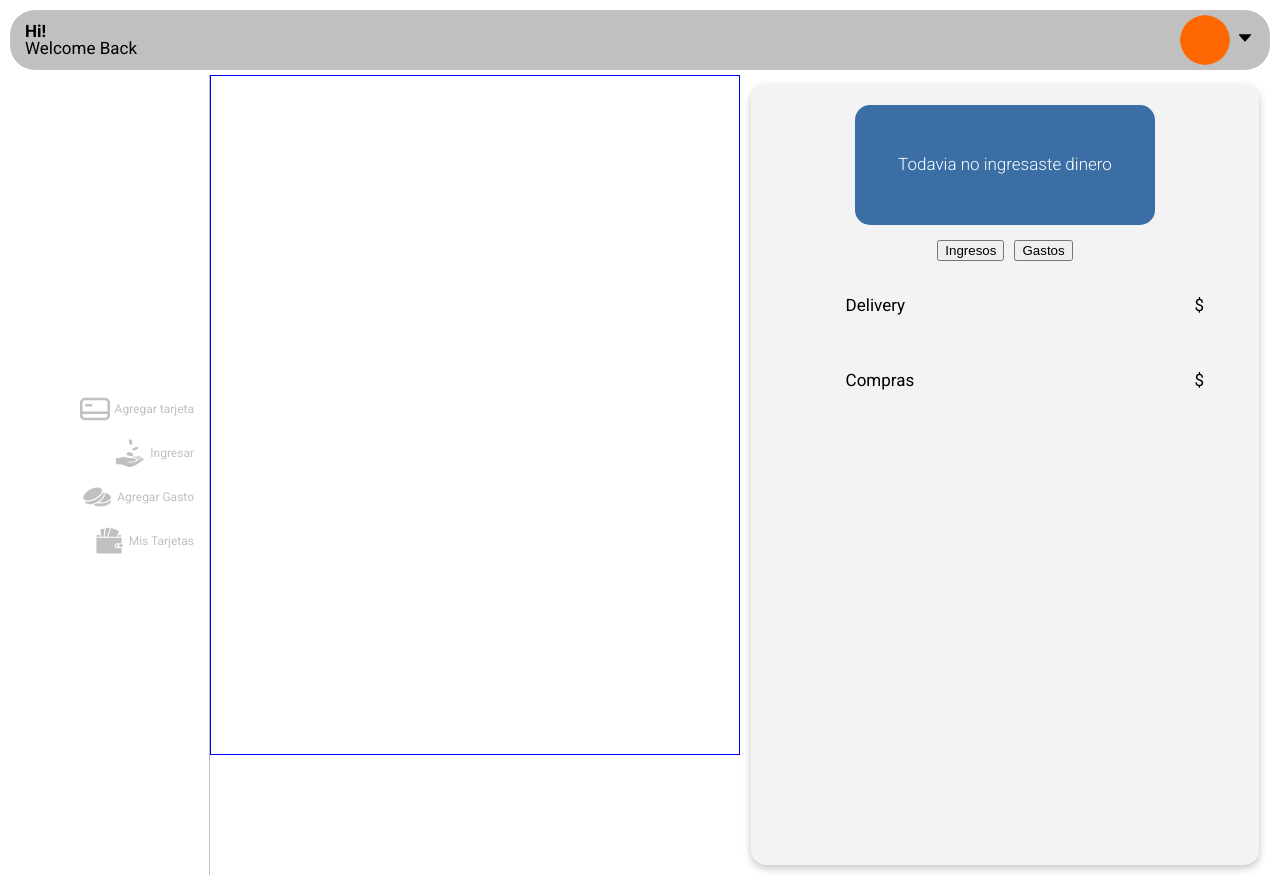
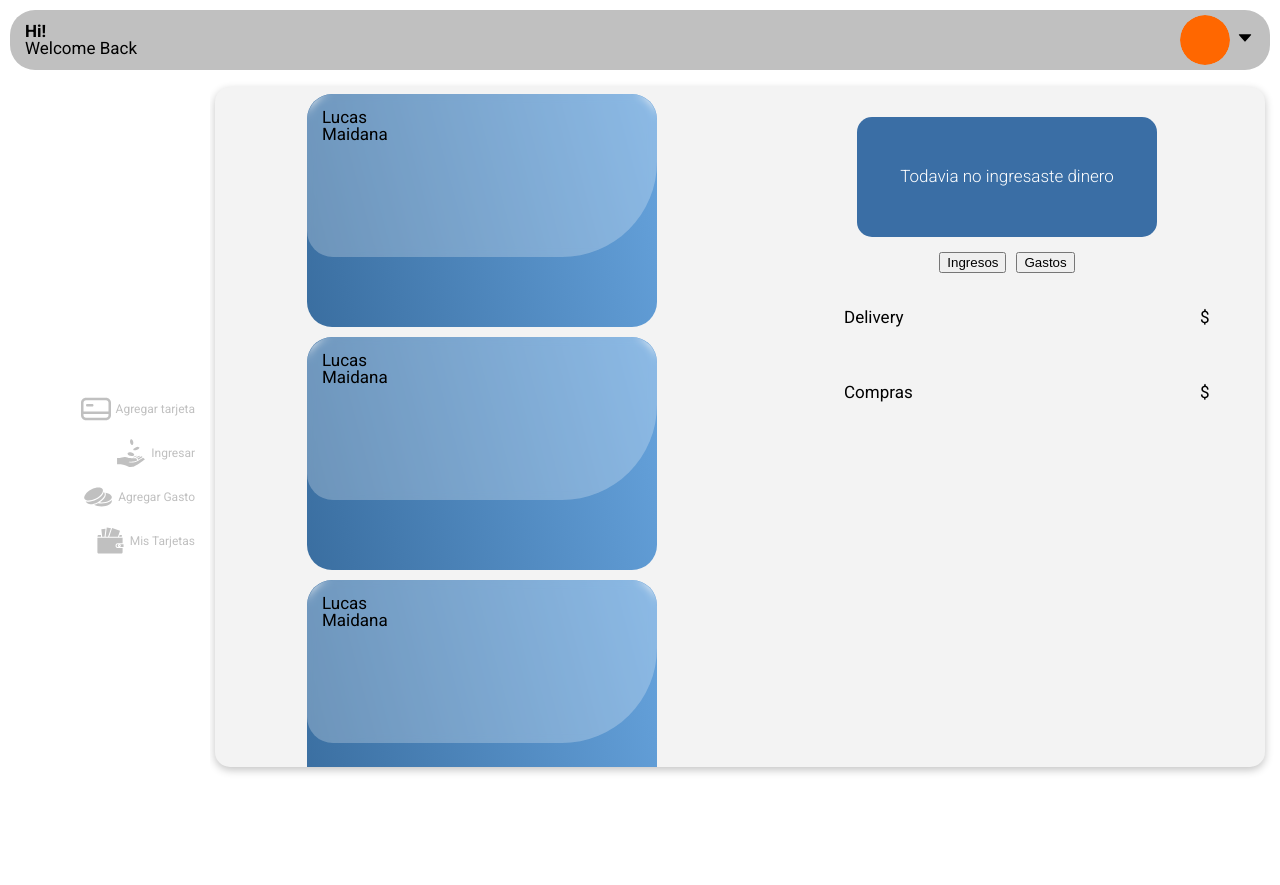
Before and after one commit to LMANMAI/Wallet-Dashboard, a React (Create React App) app: page /Dashboard in a window 1280 px wide. Built offline with nearby package versions, Linux system fonts and the light colour scheme.

Commit message:
changes preparing deploy

```diff
--- a/src/assets/index.js
+++ b/src/assets/index.js
@@ -171,7 +171,7 @@ export const Button = styled.button`
     align-items: center;
     justify-content: center;
     color: black;
-    border: 1px solid ${GrisO};
+    /* border: 1px solid ${GrisO}; */
     svg {
       font-size: 1rem;
       margin-right: 5px;
@@ -190,7 +190,7 @@ export const Container = styled.div`
   //height: 100vh;
   @media (min-width: 768px) {
     display: grid;
-    grid-template: auto 1fr / 200px 1fr 1fr;
+    grid-template: auto 1fr / 200px 1fr;
   }
 `;
 /**seccion del header */
@@ -301,17 +301,28 @@ export const UserContainer = styled.div`
 /**Seccion Main de las tarjetas */
 
 export const CardWraper = styled.div`
-  border: 1px solid red;
   transition: all 550ms ease-in-out;
   width: 100%;
-  height: 40px;
+  height: 70%;
   display: flex;
   justify-content: center;
-  @media (max-width: 768px) {
-    //  border: 1px solid red;
-    margin: 0px 280px 0 0;
+  border-radius: 25px;
+  flex: none;
+  background: rgb(2, 0, 36);
+  background: linear-gradient(
+    75deg,
+    rgba(2, 0, 36, 1) 0%,
+    rgba(58, 110, 160, 1) 0%,
+    rgba(102, 163, 221, 1) 100%
+  );
+  @media (min-width: 768px) {
+    height: 35%;
+    min-width: 60%;
+    max-width: 350px;
+    flex: none;
+    // margin: 0px 280px 0 0;
   }
-  @media (min-width: 768px) {
+  /* @media (min-width: 768px) {
     margin: 10px auto;
     width: 78%;
     height: 50px;
@@ -321,45 +332,43 @@ export const CardWraper = styled.div`
       z-index: 10;
       cursor: pointer;
     }
-  }
+  } */
 `;
 export const CardConteiner = styled.section`
-  border: 1px solid blue;
   transition: all 250ms ease-in-out;
-  position: relative;
   grid-column: 2 / 3;
   height: 290px;
   display: flex;
   flex-direction: column;
+  overflow-x: auto;
+  max-width: 100vw;
+  align-items: center;
+  align-self: center;
+  padding: 7px;
+  gap: 10px;
   @media (max-width: 768px) {
     border: 1px solid green;
-    width: 95vw;
-    overflow-x: auto;
+    width: 95%;
     flex-direction: row;
-    padding: 40px 150px;
+    padding: 10px;
   }
   @media (min-width: 768px) {
     width: 100%;
     height: 85vh;
     &:hover {
       transition: height 650ms ease-in-out;
-      ${CardWraper} {
-        height: 130px;
-        padding-top: 0px;
-      }
     }
   }
 `;
 
 export const FrontCard = styled.div`
   width: 100%;
-  height: 100%;
-  padding: 10px;
-  background-color: red;
-`;
-export const BackCard = styled(FrontCard)`
-  background-color: crimson;
-  width: 100%;
+  height: 70%;
+  padding: 15px;
+  background: rgba(255, 255, 255, 0.25);
+  backdrop-filter: blur(4px);
+  -webkit-backdrop-filter: blur(4px);
+  border-radius: 26px 26px 95px;
 `;
 
 /**Menu de Opciones  */
@@ -387,7 +396,7 @@ export const MenuContainer = styled.nav`
     display: flex;
     flex-direction: column;
     justify-content: center;
-    border-right: 1px solid #bdbdbd;
+    border-right: none;
     margin-right: 5px;
     svg {
       visibility: hidden;
@@ -440,17 +449,28 @@ export const MenuItem = styled.div`
     }
   }
 `;
-
+export const MediumContainer = styled.main`
+  background-color: #f3f3f3;
+  display: flex;
+  flex-direction: column;
+  /* border: 1px solid red; */
+  border-radius: 15px;
+  margin: 1.325rem auto;
+  height: 85vh;
+  box-shadow: rgba(0, 0, 0, 0.24) 0px 3px 8px;
+  @media (min-width: 768px) {
+    flex-direction: row;
+    margin: 0.725rem 5px;
+  }
+`;
 /**Transactions */
 export const MovementsSection = styled.section`
   min-height: 40vh;
   width: 96%;
   margin: 10px auto;
   padding: 10px;
-  background-color: #f3f3f3;
-  grid-column: 3 / 4;
-  border-radius: 15px;
-  box-shadow: rgba(0, 0, 0, 0.24) 0px 3px 8px;
+  /*
+  grid-column: 3 / 4; */
 `;
 export const Section = styled.div`
   display: flex;
@@ -556,7 +576,7 @@ export const ButtonModal = styled.button`
   color: white;
 `;
 export const ModalCardsContainer = styled.div`
-  border: 1px solid red;
+  /* border: 1px solid red; */
   display: flex;
   justify-content: center;
   align-items: center;
@@ -568,13 +588,13 @@ export const ModalCardsContainer = styled.div`
   }
 `;
 export const ModalCardWrapper = styled.div`
-  border: 1px solid green;
+  /* border: 1px solid green; */
   width: 100%;
   max-width: 300px;
 `;
 export const ModalCard = styled.div`
   min-height: 150px;
-  border: 1px solid blue;
+  /* border: 1px solid blue; */
   margin: 10px;
   border-radius: 25px;
   padding: 10px;
--- a/src/pages/Dashboard/auxiliars/Card.jsx
+++ b/src/pages/Dashboard/auxiliars/Card.jsx
@@ -1,12 +1,8 @@
 import React, { useState } from "react";
-import { CardWraper, FrontCard, BackCard } from "../../../assets";
+import { CardWraper, FrontCard } from "../../../assets";
 const Card = ({ cardinfo }) => {
   return (
     <CardWraper>
-      <BackCard>
-        <p>{cardinfo.cvv}</p>
-      </BackCard>
-
       <FrontCard>
         <p>{cardinfo.name}</p>
         <p>{cardinfo.last_name}</p>
--- a/src/pages/Dashboard/auxiliars/CardSection.jsx
+++ b/src/pages/Dashboard/auxiliars/CardSection.jsx
@@ -6,9 +6,17 @@ import { selectCardState } from "../../../features/user/userSlice";
 
 const CardSection = () => {
   const cards = useSelector(selectCardState);
+  const cardprove = {
+    name: "Lucas",
+    cvv: "548",
+    last_name: "Maidana",
+  };
   return (
     <CardConteiner>
       {React.Children.toArray(cards.map((card) => <Card cardinfo={card} />))}
+      <Card cardinfo={cardprove} />
+      <Card cardinfo={cardprove} />
+      <Card cardinfo={cardprove} />
     </CardConteiner>
   );
 };
--- a/src/pages/Dashboard/auxiliars/Menu.jsx
+++ b/src/pages/Dashboard/auxiliars/Menu.jsx
@@ -4,9 +4,8 @@ import firebase from "../../../firebase/firebase";
 import { useHistory } from "react-router-dom";
 const Menu = () => {
   const history = useHistory();
-  const { firebase } = useContext(FirebaseContext);
   const handleSignOut = () => {
-    firebase.logout();
+    // firebase.logout();
     history.push("/");
   };
   return (
--- a/src/pages/Dashboard/auxiliars/ModalOptions/AddCards.jsx
+++ b/src/pages/Dashboard/auxiliars/ModalOptions/AddCards.jsx
@@ -30,8 +30,8 @@ const AddCards = () => {
     });
   };
   const { name, last_name, salary } = cardinfo;
-  const { user } = useContext(FirebaseContext);
-
+  // const { user } = useContext(FirebaseContext);
+  const user = "Lucas";
   if (user) {
     cardinfo.user_email = user.email;
   }
--- a/src/pages/Dashboard/index.js
+++ b/src/pages/Dashboard/index.js
@@ -6,6 +6,7 @@ import {
   Movements,
   Main,
   Container,
+  MediumContainer,
 } from "../../assets";
 import { useDispatch, useSelector } from "react-redux";
 import {
@@ -67,8 +68,10 @@ const DashboardPage = () => {
       <Container>
         <HeaderSection />
         <Options />
-        <CardSection />
-        <Movements />
+        <MediumContainer>
+          <CardSection />
+          <Movements />
+        </MediumContainer>
       </Container>
     </Main>
   );
```
